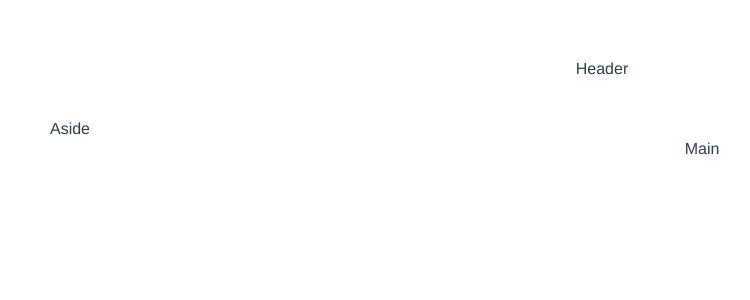
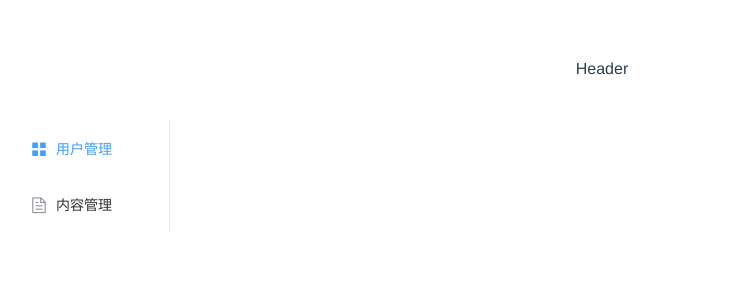
Before and after one commit to kewen-feng/vue-build-management, a Vue app in the folder management/: page /#/ in a window 1280 px wide. Shown: the top 300 px of the page, without its empty margins (38-788 px from the left). Built offline with nearby package versions, Linux system fonts and the light colour scheme.

Commit message:
Add: 新增布局页面

```diff
--- a/management/src/App.vue
+++ b/management/src/App.vue
@@ -3,8 +3,11 @@
     <el-container>
       <el-header>Header</el-header>
       <el-container>
-        <el-aside width="200px">Aside</el-aside>
-        <el-main>Main</el-main>
+        <el-aside width="200px">
+          <Navbar></Navbar>
+        </el-aside>
+        <el-main>
+        </el-main>
       </el-container>
     </el-container>
     <router-view></router-view>
@@ -12,13 +15,17 @@
 </template>
 
 <script>
-
+import Navbar from '@/components/Navbar'
 export default {
   name: 'App',
+  components: {
+    Navbar
+  }
 }
 </script>
 
 <style lang="scss">
+
 #app {
   font-family: Avenir, Helvetica, Arial, sans-serif;
   -webkit-font-smoothing: antialiased;
--- /dev/null
+++ b/management/src/components/Navbar.vue
@@ -0,0 +1,22 @@
+<template>
+  <el-menu default-active="1">
+    <el-menu-item index="1">
+      <i class="el-icon-menu"></i>
+      <span slot="title">用户管理</span>
+    </el-menu-item>
+    <el-menu-item index="2">
+      <i class="el-icon-document"></i>
+      <span slot="title">内容管理</span>
+    </el-menu-item>
+  </el-menu>
+</template>
+
+<script>
+export default {
+  name: 'Navbar'
+}
+</script>
+
+<style>
+
+</style>
--- a/management/src/views/login/login.vue
+++ b/management/src/views/login/login.vue
@@ -1,11 +1,27 @@
 <template>
-  <div>2333</div>
+  <div>
+    <el-form>
+      <el-form-item label="用户名">
+        <el-input v-model="form.name"></el-input>
+      </el-form-item>
+      <el-form-item>
+        <el-input placeholder="请输入密码" v-model="form.password" show-password></el-input>
+      </el-form-item>
+    </el-form>
+  </div>
 </template>
 
 <script>
 export default {
   name: 'Login',
-
+  data() {
+    return {
+      form: {
+        name: '',
+        password: ''
+      }
+    }
+  }
 }
 </script>
 
```
